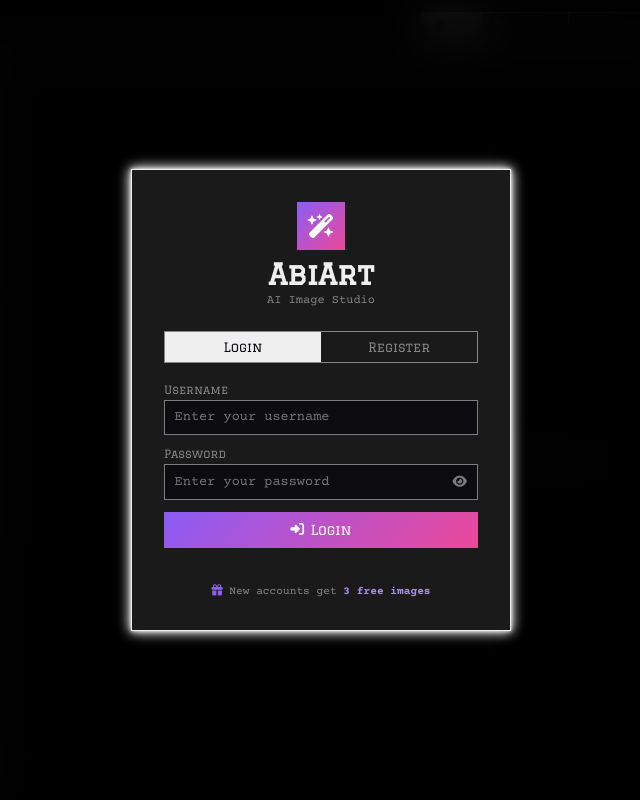
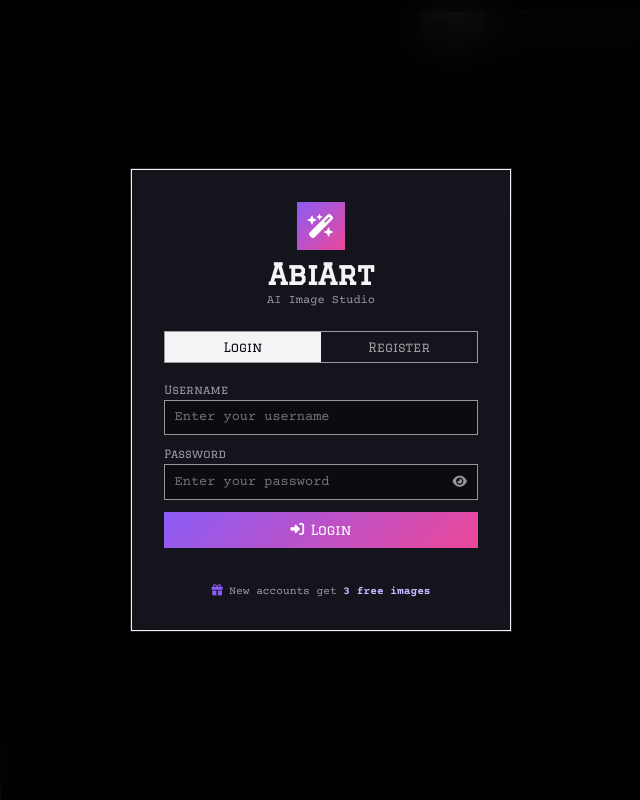
Before and after one commit to MALOWVX/AbiArt, a Flask app: page / in a window 1280 px wide. Shown: the whole page, without its empty margins (319-959 px from the left). Run offline with Flask 3, Linux system fonts and the light colour scheme; some libraries are stand-ins or nearby versions.

Commit message:
UI: modernize design tokens (palette, radius, soft shadows)

```diff
--- a/static/style.css
+++ b/static/style.css
@@ -1,19 +1,28 @@
 /* AbiArt Design System — bobo.html inspired */
 :root {
     --bg: #0b0b10;
-    --bg2: #1a1a1a;
-    --bg3: #2f2f2f;
-    --text: #efefef;
-    --muted: #efefef80;
-    --dim: #efefef40;
+    --bg2: #14141c;
+    --surface: #14141c;
+    --card: #181822;
+    --bg3: #20202c;
+    --text: #f4f4f6;
+    --muted: #f4f4f699;
+    --dim: #f4f4f63d;
+    --border: rgba(255, 255, 255, .08);
+    --border-strong: rgba(255, 255, 255, .18);
     --accent: #8b5cf6;
-    --accent2: #a78bfa;
-    --success: #10b981;
-    --error: #ef4444;
-    --warn: #f59e0b;
-    --glow: 0 0 2px #fff, 0 0 8px #d8d6d680;
-    --glow-strong: 0 0 4px #fff, 0 0 12px #d8d6d6, 0 0 12px #b4b4b4;
-    --sidebar-w: 310px;
+    --accent2: #c4b5fd;
+    --success: #34d399;
+    --error: #f87171;
+    --warn: #fbbf24;
+    --glow: 0 1px 2px rgba(0, 0, 0, .4), 0 4px 16px rgba(0, 0, 0, .3);
+    --glow-strong: 0 12px 40px rgba(0, 0, 0, .55), 0 0 0 1px var(--border-strong);
+    --glow-accent: 0 0 0 1px rgba(139, 92, 246, .5), 0 6px 24px rgba(139, 92, 246, .3);
+    --radius: 12px;
+    --radius-sm: 8px;
+    --radius-lg: 18px;
+    --ease: cubic-bezier(.4, 0, .2, 1);
+    --sidebar-w: 320px;
 }
 
 *,
```
